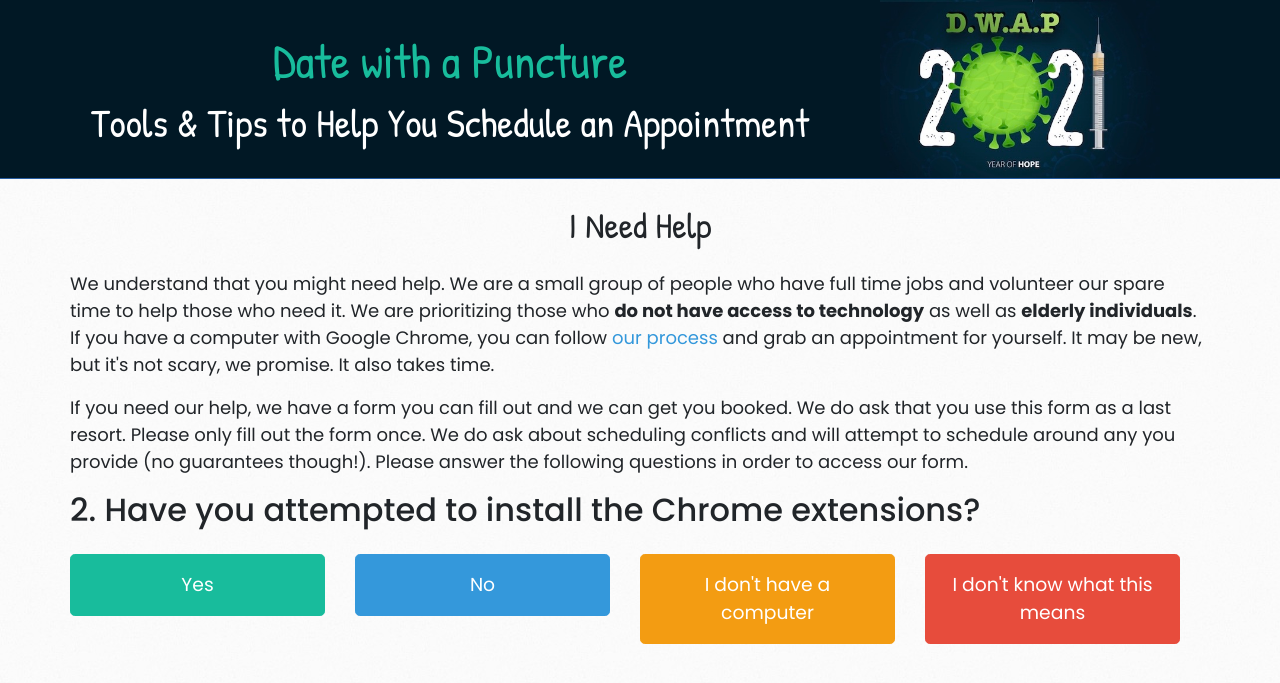
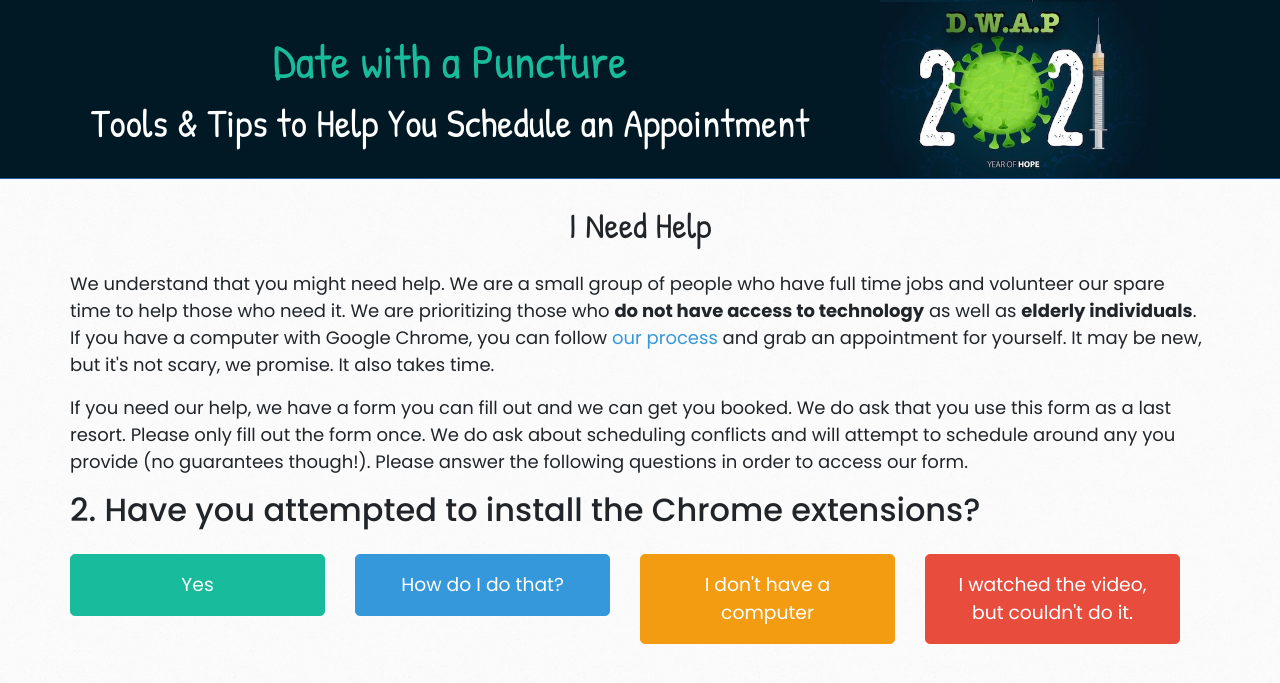
Before and after one commit to loganrath/dwap-main, a Jekyll site: the page built from help-2.md, in a window 1280 px wide. Shown: the top 683 px of the page. Built offline with Jekyll 4.4.1, drawn with Linux system fonts in a browser that asks for light colours; nearby versions of some CDN libraries.

Commit message:
Update help-2.md

```diff
--- a/help-2.md
+++ b/help-2.md
@@ -8,8 +8,8 @@ title: I Need Help
 <p class="h3 mb-4">2. Have you attempted to install the Chrome extensions?</p>
 
 <div class="row w-100 mb-5">
-  <div class="col mx-auto"><a class="btn btn-success btn-lg btn-block py-md-3" href="/help-3">Yes</a></div>
-  <div class="col mx-auto"><a class="btn btn-info btn-lg btn-block py-md-3" href="/video">No</a></div>
-  <div class="col mx-auto"><a class="btn btn-warning btn-lg btn-block py-md-3" href="/help-3b">I don't have a computer</a></div>
-  <div class="col mx-auto"><a class="btn btn-danger btn-lg btn-block py-md-3" href="/help-3b">I don't know what this means</a></div>
+  <div class="col-12 col-md-6 col-lg-3"><a class="btn btn-success btn-lg btn-block py-md-3" href="/help-3">Yes</a></div>
+  <div class="col-12 col-md-6 col-lg-3 "><a class="btn btn-info btn-lg btn-block py-md-3" href="/video">How do I do that?</a></div>
+  <div class="col-12 col-md-6 col-lg-3 "><a class="btn btn-warning btn-lg btn-block py-md-3" href="/help-3b">I don't have a computer</a></div>
+  <div class="col-12 col-md-6 col-lg-3 "><a class="btn btn-danger btn-lg btn-block py-md-3" href="/help-3b">I watched the video, but couldn't do it.</a></div>
 </div>
```
